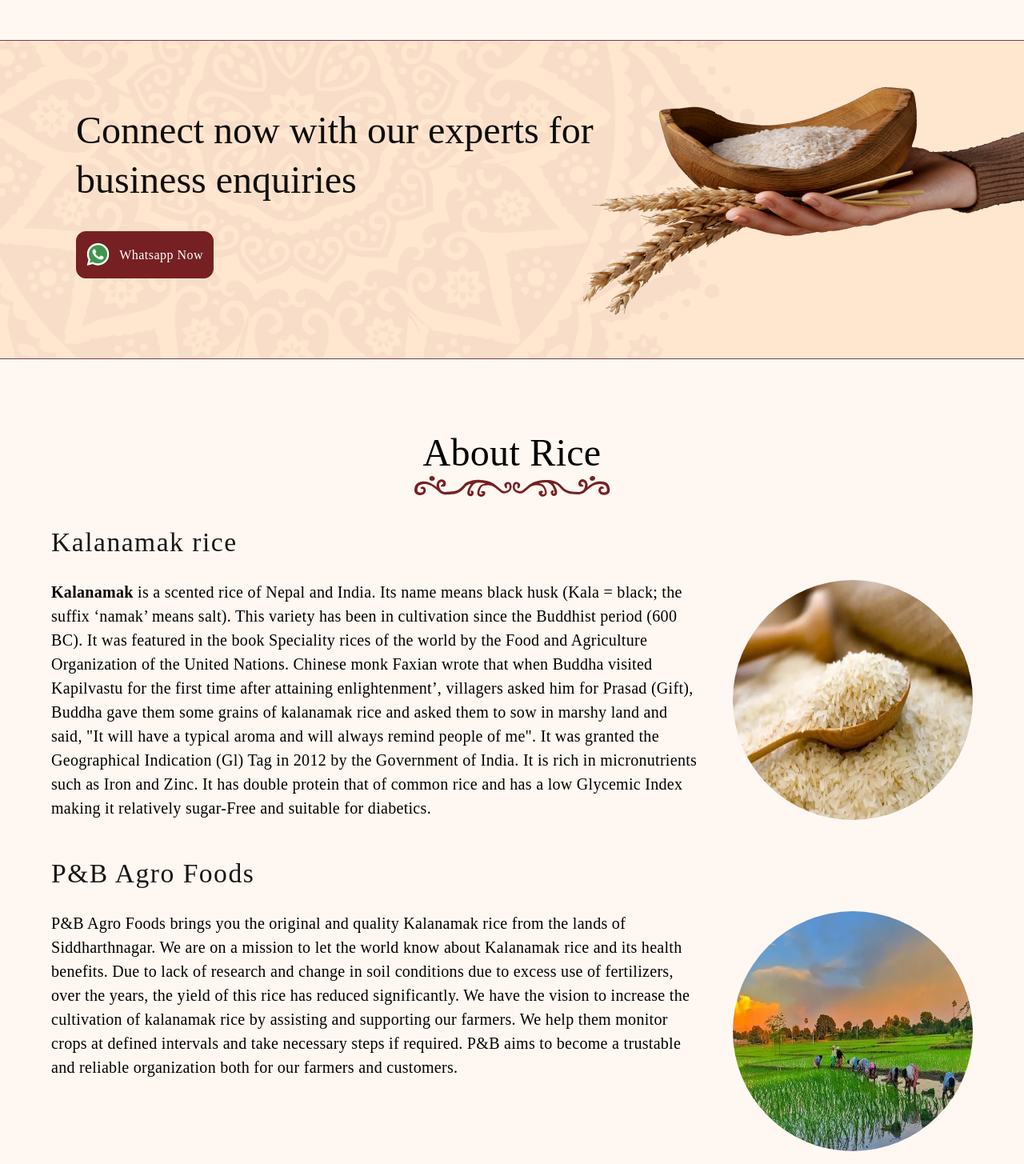
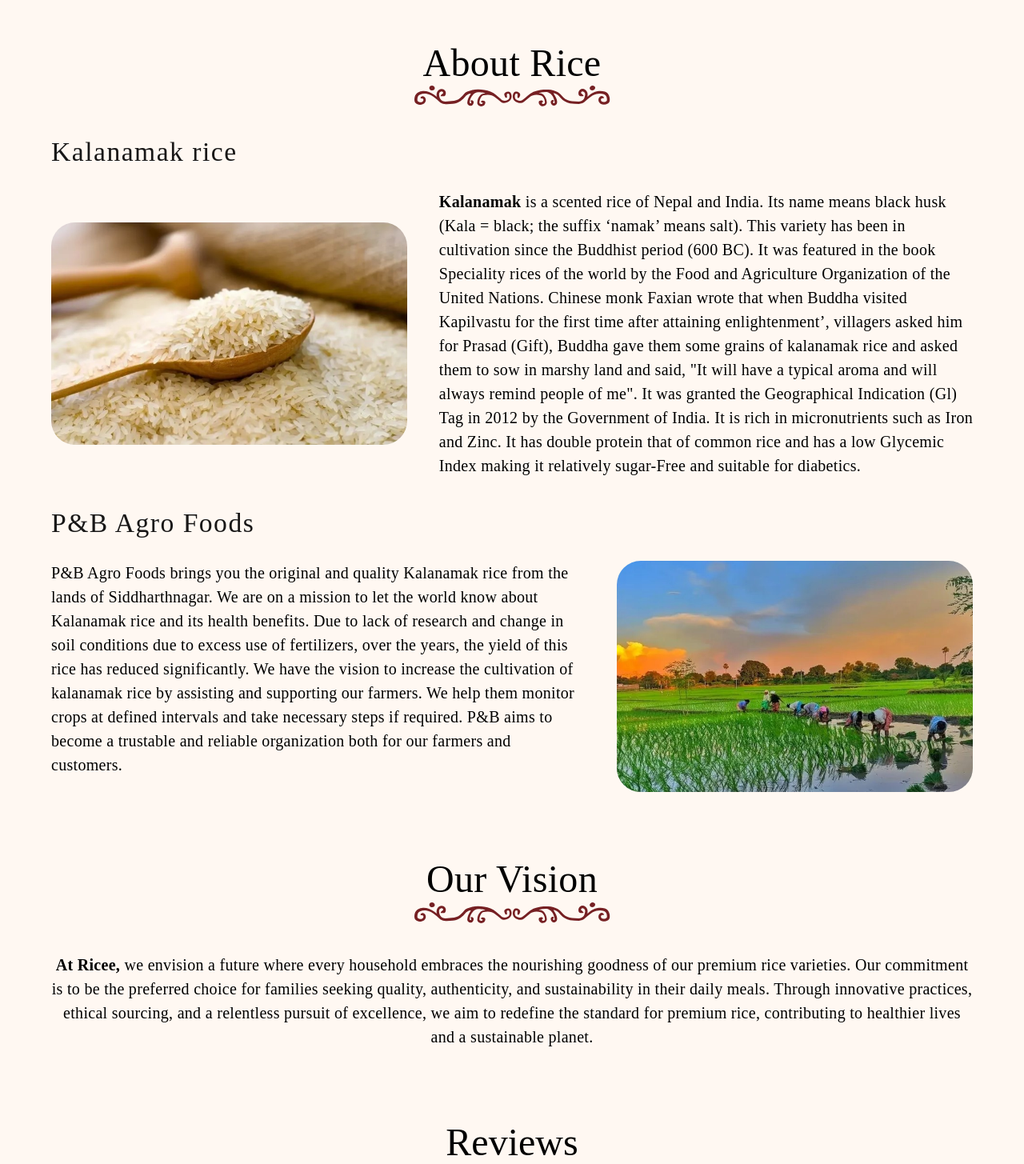
Before and after one commit to abhinandnn/ricee, a Next.js app: page / in a window 1280 px wide. Shown: the part 2080-3535 px from the top of the page at 80% size. Built offline with nearby package versions, Linux system fonts and the light colour scheme.

Commit message:
make changes

```diff
--- a/src/app/page.js
+++ b/src/app/page.js
@@ -13,7 +13,7 @@
     <TopBanner/>
     <Health/>
     <Products/>
-    <Share/>
+
     <About/>
     <Review/>
     <Footer/>
--- a/src/components/Product.jsx
+++ b/src/components/Product.jsx
@@ -24,7 +24,7 @@
 
     </div>
 </div>
-    </div>
+    </div>git
 <button onClick={()=>setNutri(!nutri)} className='absolute bottom-3 text-[1rem] mob:text-[0.82rem] mob:right-4 right-6 border-b border-b-white'>{nutri?'Show less':'Nutritional Facts'}</button>
     </div>
     <button className={`transition-hover duration-300 hover:bg-white hover:text-mar border border-mar w-[10.75rem] h-[3.6875rem] mob:w-[7rem] mob:h-[2.8rem] mob:text-[0.76rem] bg-mar rounded-[0.75rem] text-[1rem] text-white`}>Buy now</button>
--- a/src/components/about.jsx
+++ b/src/components/about.jsx
@@ -4,7 +4,7 @@
   return (
     <div
       id="about"
-      className=" pt-[5.5rem] mb-[5.5rem] mx-[5vw] flex gap-[1.5rem]   md1:flex-col-reverse md1:items-center mob1:justify-center"
+      className=" mb-[5.5rem] mx-[5vw] flex gap-[1.5rem]   md1:flex-col-reverse md1:items-center mob1:justify-center"
     >
       <div className=" flex flex-col gap-[2rem] w-[100%]  text-[1.25rem] text-[#000] font-gd font-[400]  leading-[30px] tracking-[0.3px] not-italic ">
         <div className=" flex flex-col gap-[1.5rem]">
@@ -37,12 +37,12 @@
               />
             </svg>
           </div>
-          <div className=" flex flex-col gap-[15px]">
+          <div className=" flex flex-col w-[100%] gap-[15px]">
             <div className=" text-[2.1rem] leading-[65px] tracking-[1.5px]  text-[#181717]">
               Kalanamak rice
             </div>
-            <div className=" flex gap-[40px] items-center md1:flex-col-reverse">
-              <div className=" self-start">
+            <div className=" flex flex-row-reverse gap-[40px] w-[100%] items-center md1:flex-col-reverse">
+              <div className=" self-start w-[60%] md1:text-center md1:w-[100%]">
                 <span className=" font-bold ">Kalanamak</span> is a scented rice
                 of Nepal and India. Its name means black husk (Kala = black; the
                 suffix ‘namak’ means salt). This variety has been in cultivation
@@ -60,18 +60,17 @@
                 Index making it relatively sugar-Free and suitable for
                 diabetics.
               </div>
-              <img
-                src="new!.jpg"
-                className=" h-[300px] w-[300px] rounded-[50%]"
-              />
+              <div className=" w-[40%] min-w-[321px]  ">
+                <img src="new!.jpg" className=" rounded-[30px] " />
+              </div>
             </div>
           </div>
-          <div className=" flex flex-col mt-[10px] gap-[15px] ">
+          <div className=" flex flex-col w-[100%]mt-[10px] gap-[15px] ">
             <div className=" text-[2.1rem] leading-[65px] tracking-[1.5px]  text-[#181717]">
               P&B Agro Foods
             </div>
-            <div className=" flex gap-[40px] items-center md1:flex-col-reverse">
-              <div className=" self-start">
+            <div className=" flex gap-[40px] w-[100%] items-center md1:flex-col-reverse">
+              <div className=" self-start w-[60%] md1:text-center md1:w-[100%]">
                 P&B Agro Foods brings you the original and quality Kalanamak
                 rice from the lands of Siddharthnagar. We are on a mission to
                 let the world know about Kalanamak rice and its health benefits.
@@ -83,10 +82,9 @@
                 take necessary steps if required. P&B aims to become a trustable
                 and reliable organization both for our farmers and customers.
               </div>
-              <img
-                src="new2.jpg"
-                className=" h-[300px] w-[300px] rounded-[50%]"
-              />
+              <div className=" w-[40%] min-w-[321px] ">
+                <img src="new2.jpg" className=" rounded-[30px] " />
+              </div>
             </div>
           </div>
         </div>
@@ -132,8 +130,6 @@
             sustainable planet.
           </div>
         </div>
-
-
       </div>
     </div>
   );
--- a/src/components/footer.jsx
+++ b/src/components/footer.jsx
@@ -1,5 +1,4 @@
 import React from "react";
-
 
 const Footer = () => {
   return (
@@ -7,14 +6,10 @@
       id="location"
       className=" relative flex justify-between mt-[24.3vh] mob1:mt-[17.9vh] w-[100vw]  bg-[#060606] text-[#FFF] pt-[6.3vh] pr-[9.09vw] pl-[7.22VW] text-[1.25rem] font-gd font-[400] leading-[30px] tracking-[0.6px] not-italic overflow-hidden  whitespace-nowrap  md:flex-col md:gap-[80px] pb-[7.3vh]  mob1:text-[16px]"
     >
-      <div className=" flex flex-col gap-[48px] ">
+      <div className=" flex flex-col gap-[24px] ">
         <div className=" flex flex-col gap-[24px]">
           <div className=" text-[2rem] leading-[48px] tracking-[0.96px] mob1:text-[28px]">
-            Ricee
-          </div>
-          <div>
-            Our Rice, a Feast of Nutrients,{" "}
-            <span className=" md1:block">a Banquet of Wellness.</span>{" "}
+           Ricee
           </div>
         </div>
         <div className=" flex flex-col gap-[12px]">
@@ -27,7 +22,7 @@
           </div>
         </div>
       </div>
-      <div className=" flex flex-col gap-[32px] ">
+      <div className=" flex flex-col gap-[30px] ">
         <div className=" mob1: text-[20px]">Contact Details</div>
         <div className=" flex flex-col gap-[2.1vh]">
           <div className=" whitespace-nowrap flex">
```
